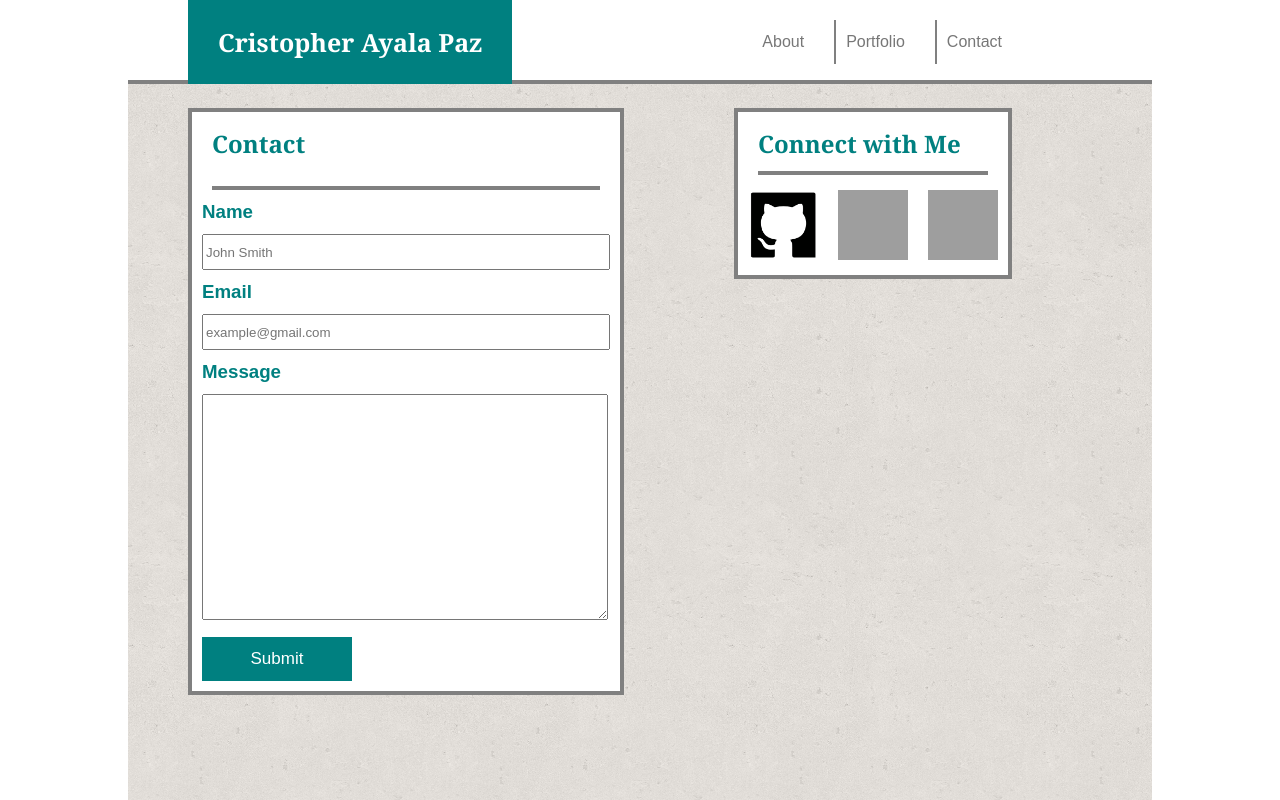
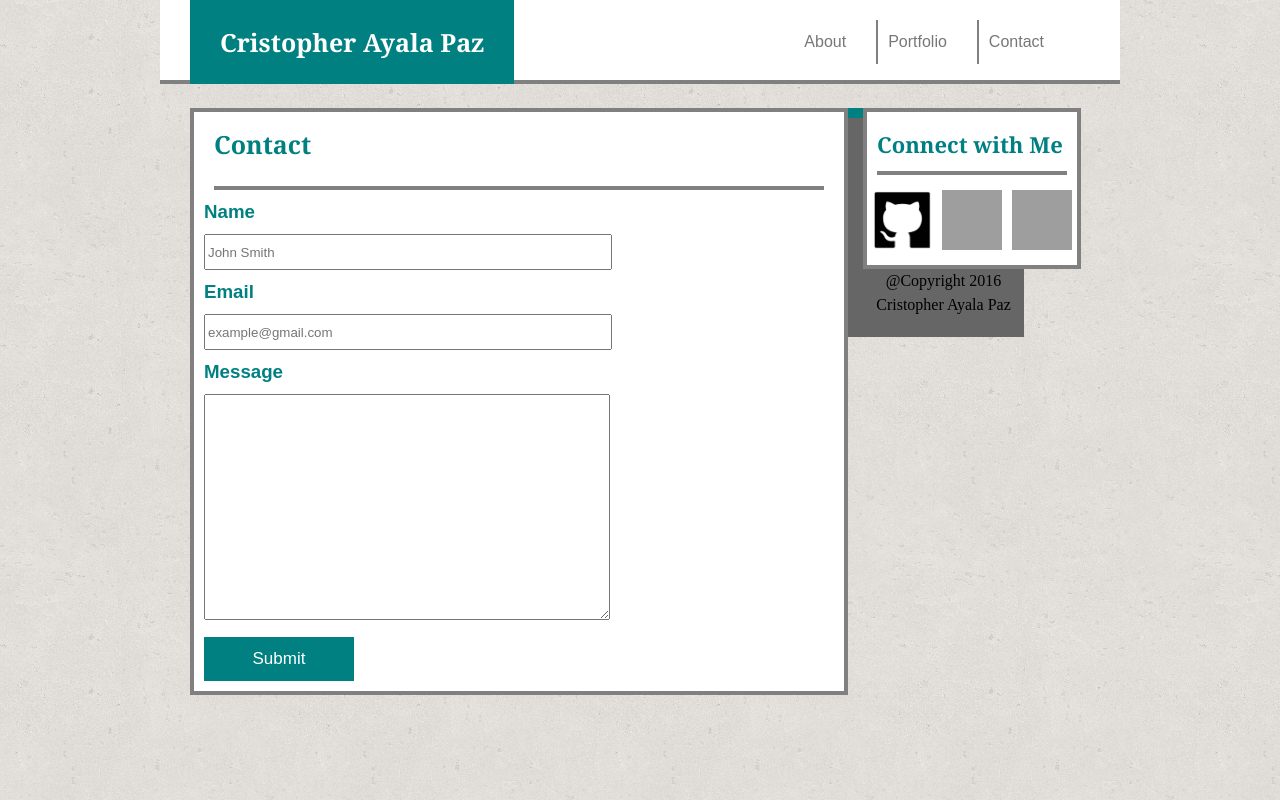
Before and after one commit to crisayala16/Basic-Portfolio, a PHP site: page /contact.html in a window 1280 px wide. Run offline with PHP 8.4, Linux system fonts and the light colour scheme; grey boxes are pictures that could not be loaded.

Commit message:
Updated style.css and portfolio.html

```diff
--- a/assets/css/style.css
+++ b/assets/css/style.css
@@ -1,10 +1,8 @@
-html, body{
-	margin: 0;
-	width: 100%;
-	height: 100%;
-	padding: 0;
+body{
+	margin: 0 auto;
+	width: 960px;
 	line-height: 150%;
-	overflow: auto;
+	background-image: url(../images/cork.png);
 }
 
 h2{
@@ -92,12 +90,14 @@ h3{
 	background-color: teal;
 	font-weight: bold;
 	padding: 30px;
-	margin-right: 240px;
-	margin-left: 60px;
+	margin-right: 280px;
+	margin-left: 30px;
 	font-family: 'Georgia', Times, Times New Roman, serif;
 }
 
 #main-heading{
+	font-size: 25px;
+	font-weight: bold;
 	color: teal;
 	display: block;
 	margin: 20px 20px 0px 20px;
@@ -108,46 +108,39 @@ h3{
 }
 
 #connectMe{
+	font-size: 22px;
+	font-weight: bold;
 	color: teal;
 	display: block;
 	margin: 20px 20px 0px 20px;
-	margin-left: 20px;
-	margin-right: 20px;
+	margin-left: 10px;
+	margin-right: 10px;
 	padding-bottom: 15px;
 	border-bottom: 4px solid grey;
 }
 
-#container{
-	overflow: auto;
-	width: 80%;
-	margin: 0 auto;
-	background-image: url(../images/cork.png);
-	height: 100%;
-}
-
 #main{
 	background-color: #ffffff;
-	width: auto;
+	width: 650px;
 	float: left;
-    margin-left: 60px;
-    margin-right: 90px;
+    margin-left: 30px;
+    margin-right: 15px;
     border: 4px solid grey;
 }
 
 #connect{
 	background-color: #ffffff;
-	margin: 0 20px;
-	margin-right: 40px;
+	margin: 0 auto;
 	width: auto;
 	float: left;
     border: 4px solid grey;
 
 }
 #git-image, #link-image, #sof-image{
-	width: 70px;
-	height: 70px;
+	width: 60px;
+	height: 60px;
 	float: left;
-	margin: 15px 10px;
+	margin: 15px 5px;
 }
 
 #cris-image{
@@ -171,7 +164,7 @@ h3{
 .port{
 	width: 250px;
 	height: 200px;
-	margin: 15px;
+	margin: 10px 37px;
 }
 
 
@@ -182,7 +175,7 @@ h3{
 }
 
 .img2{
-	float: right;
+	float: left;
 	background-image: url(../images/img2.jpg);
 
 }
@@ -194,7 +187,7 @@ h3{
 }
 
 .img4{
-	float: right;
+	float: left;
 	background-image: url(../images/img4.jpg);
 
 }
```
Also changed, not shown: portfolio.html (+2 -8 lines).
